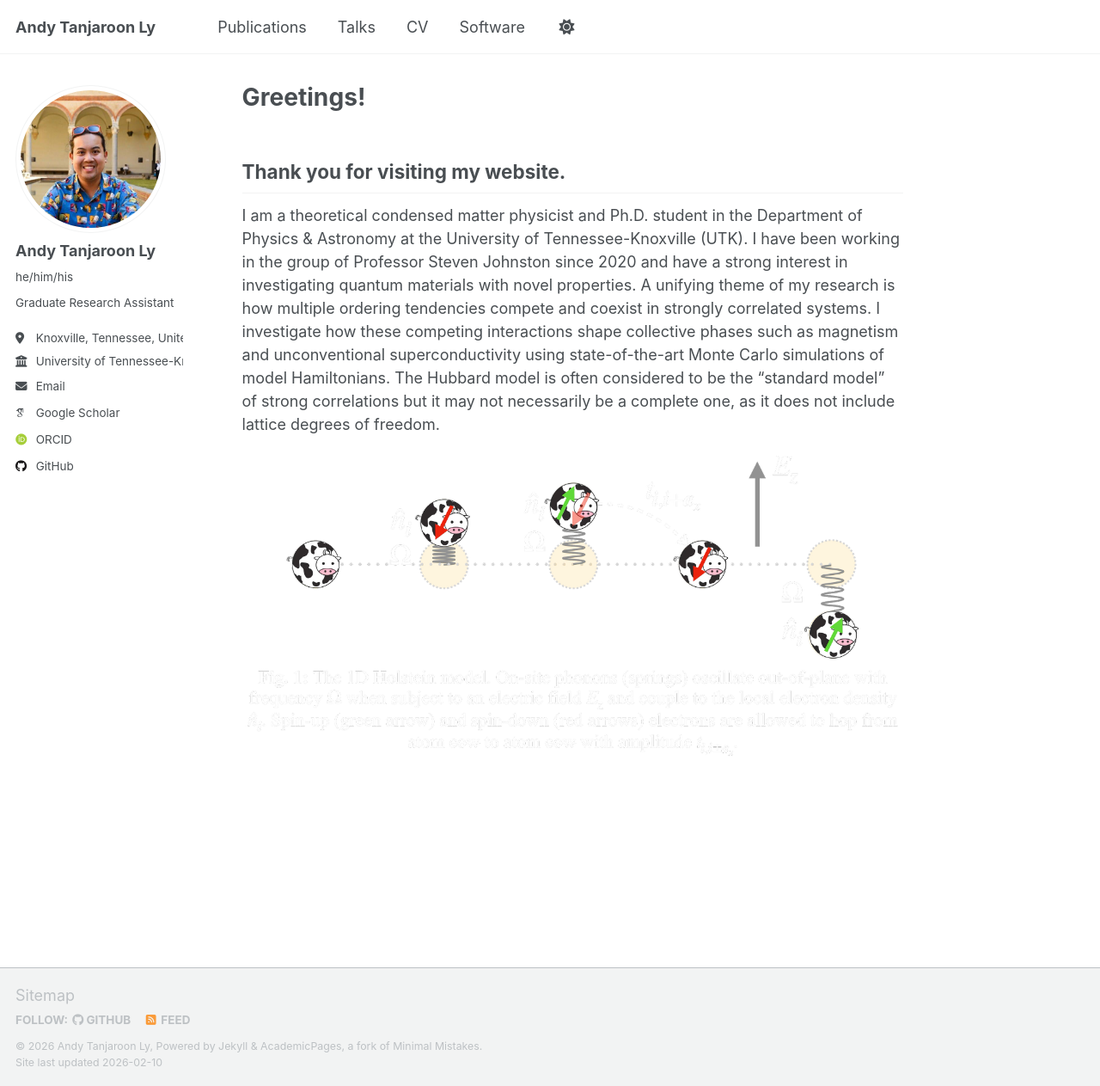
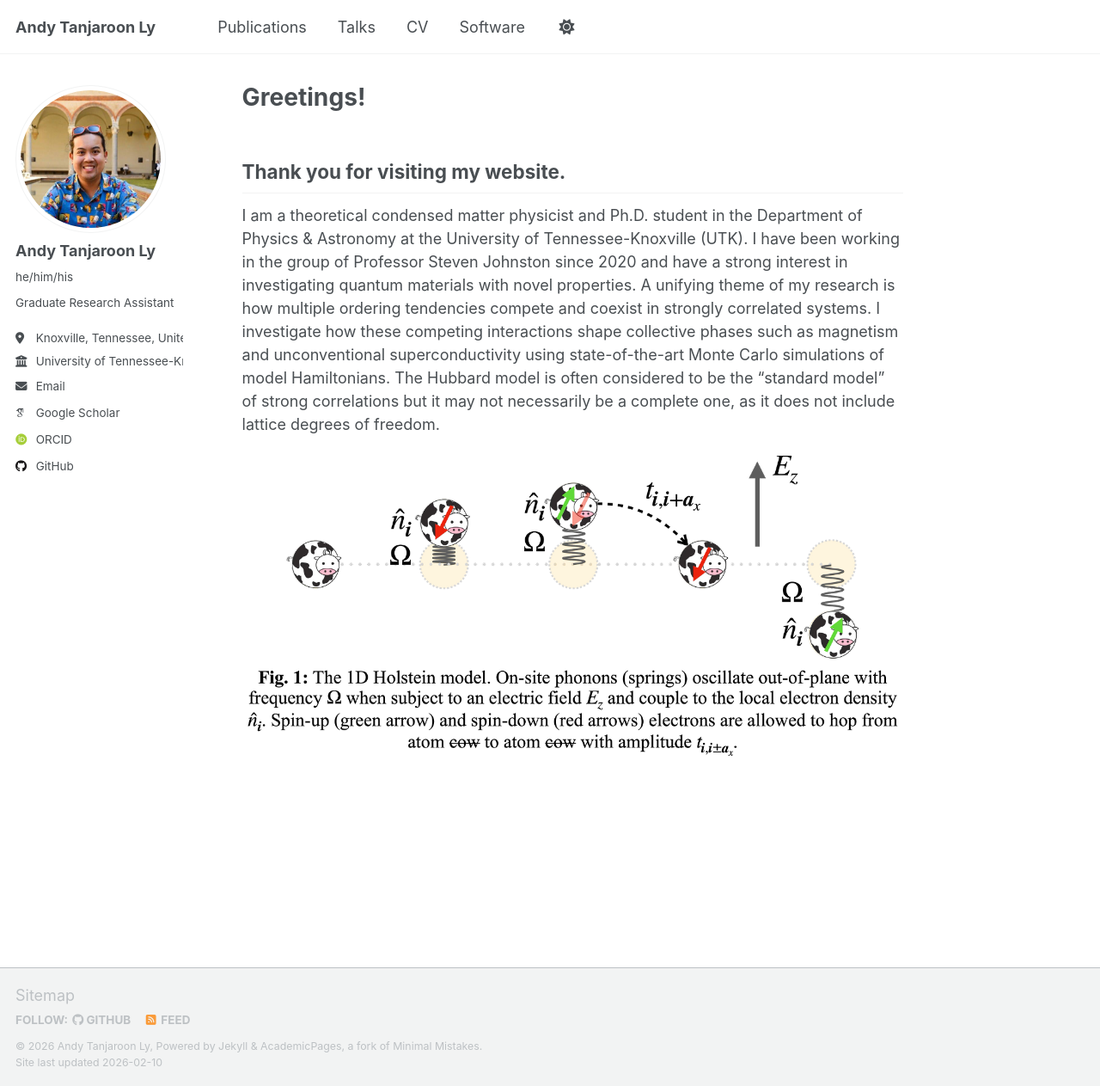
Before and after one commit to atanjaro/atanjaro.github.io, a Jekyll site: the page built from _pages/about.md, in a window 1280 px wide and 1263 px high. Shown: the whole window at 86% size. Built offline with Jekyll 4.4.1, drawn with Linux system fonts in a browser that asks for light colours; some web fonts are replaced; a script that is not in the unit is left out.

Commit message:
Update about.md

```diff
--- a/_pages/about.md
+++ b/_pages/about.md
@@ -12,6 +12,6 @@ Thank you for visiting my website.
 I am a theoretical condensed matter physicist and Ph.D. student in the Department of Physics & Astronomy at the University of Tennessee-Knoxville (UTK). I have been working in the group of Professor Steven Johnston since 2020 and have a strong interest in investigating quantum materials with novel properties. A unifying theme of my research is how multiple ordering tendencies compete and coexist in strongly correlated systems. I investigate how these competing interactions shape collective phases such as magnetism and unconventional superconductivity using state-of-the-art Monte Carlo simulations of model Hamiltonians. The Hubbard model is often considered to be the "standard model" of strong correlations but it may not necessarily be a complete one, as it does not include lattice degrees of freedom.
 
 <picture>
-  <source srcset="/images/holstein_model-darkmode.png" media="(prefers-color-scheme: dark)">
-  <img src="/images/holstein_model-lightmode.png" alt="Holstein model figure" style="width:100%;">
+  <source srcset="/images/holstein_model-lightmode.png" media="(prefers-color-scheme: dark)">
+  <img src="/images/holstein_model-darkmode.png" alt="Holstein model figure" style="width:100%;">
 </picture>
```
